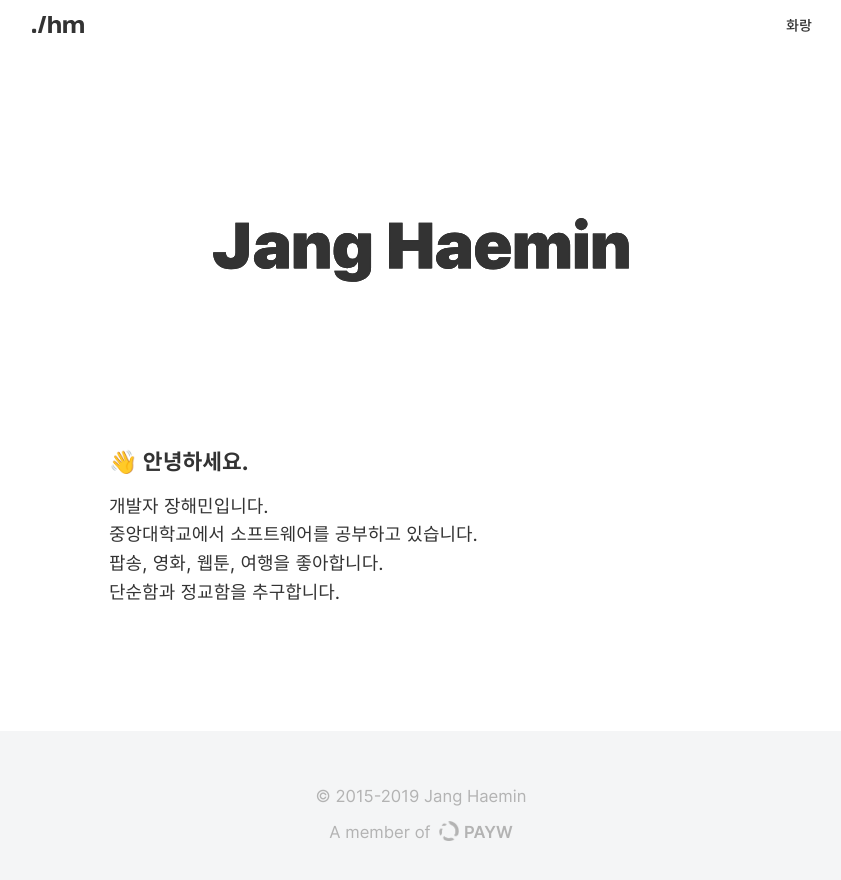
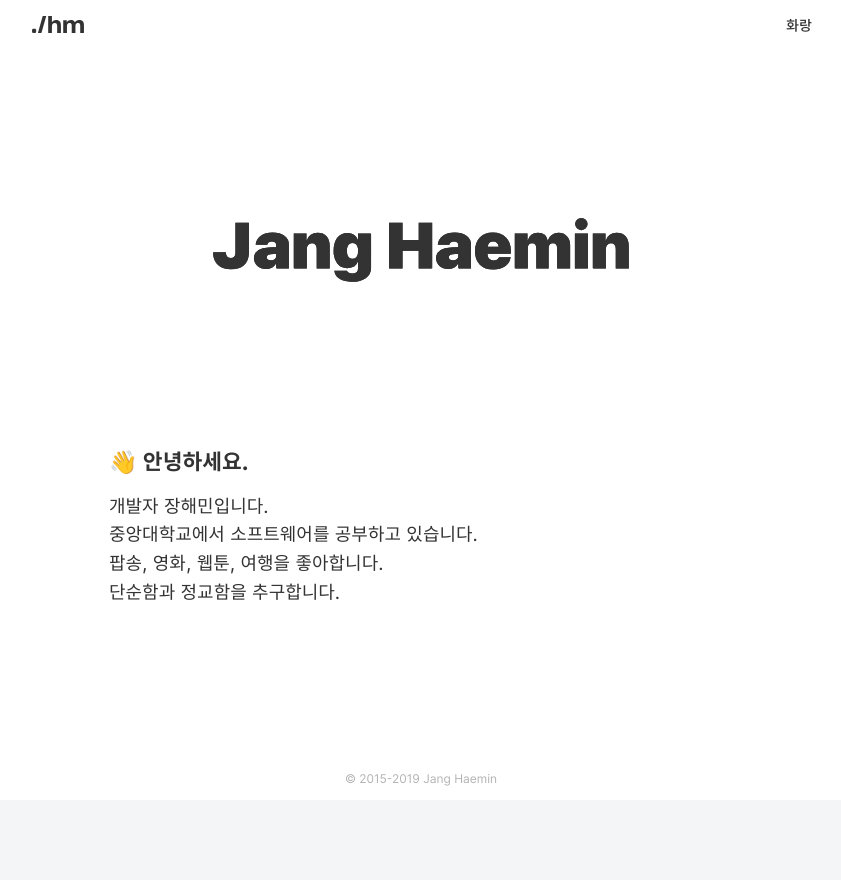
Before and after one commit to jhaemin/jhaemin.com-vue, a Nuxt app: page / in a window 1280 px wide. Shown: the top 880 px of the page, without its empty margins (219-1060 px from the left). After the commit the page ends 800 px from the top, so only its background shows below. Built offline with nearby package versions, Linux system fonts and the light colour scheme.

Commit message:
Simplify global footer design

```diff
--- a/src/assets/scss/global-variables.scss
+++ b/src/assets/scss/global-variables.scss
@@ -10,7 +10,7 @@ $border-radius-visual-perception: 3px;
 $gn-height: 50px;
 
 // Globalfooter
-$gf-height: 8rem;
+$gf-height: 2rem;
 
 // Responsive width stops
 $width-stop--1: 735px;
--- a/src/components/GlobalFooter.vue
+++ b/src/components/GlobalFooter.vue
@@ -1,37 +1,21 @@
 <template>
   <footer id="globalfooter" :class="{hidden: $store.state.gf.hidden}">
     <div class="wrapper">
-      <p class="copyright">&copy; 2015-2019 Jang Haemin</p>
-      <p class="payw-member">
-        A member of
-        <b class="payw">PAYW</b>
-      </p>
+      <p class="text">&copy; 2015-2019 Jang Haemin</p>
     </div>
   </footer>
 </template>
-
-<script>
-export default {
-  created() {
-    if (this.$route.path === '/') {
-      this.$store.state.gf.hidden = true
-    }
-  }
-}
-</script>
-
 
 <style lang="scss" scoped>
 @import '~/assets/scss/global-variables.scss';
 
 #globalfooter {
-  height: $gf-height;
   display: -webkit-box;
   display: -ms-flexbox;
   display: flex;
   align-items: center;
   justify-content: center;
-  background-color: $light-gray;
+  height: $gf-height;
   color: lighten($black-soft, 50%);
   text-align: center;
   user-select: none;
@@ -42,32 +26,9 @@ export default {
     opacity: 0;
   }
 
-  p {
-    font-size: 0.8rem;
-    font-weight: 400;
-  }
-
-  .copyright {
-  }
-
-  .payw-member {
-    margin-top: 0.5rem;
-
-    .payw {
-      font-weight: 600;
-    }
-
-    .payw::before {
-      content: '';
-      display: inline-block;
-      vertical-align: top;
-      margin: 0 4px;
-      margin-top: 1px;
-      width: 1rem;
-      height: 1rem;
-      background-image: url('~assets/images/payw.png');
-      background-size: 98%;
-      background-repeat: no-repeat;
+  .wrapper {
+    .text {
+      font-size: 12px;
     }
   }
 }
```
